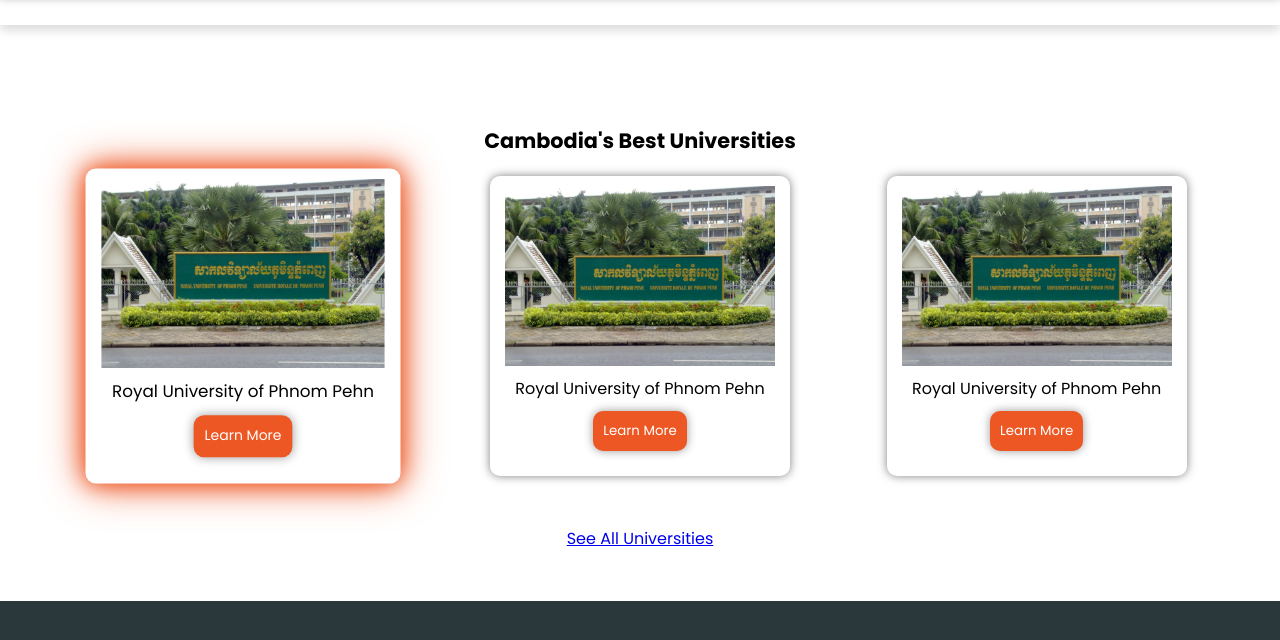
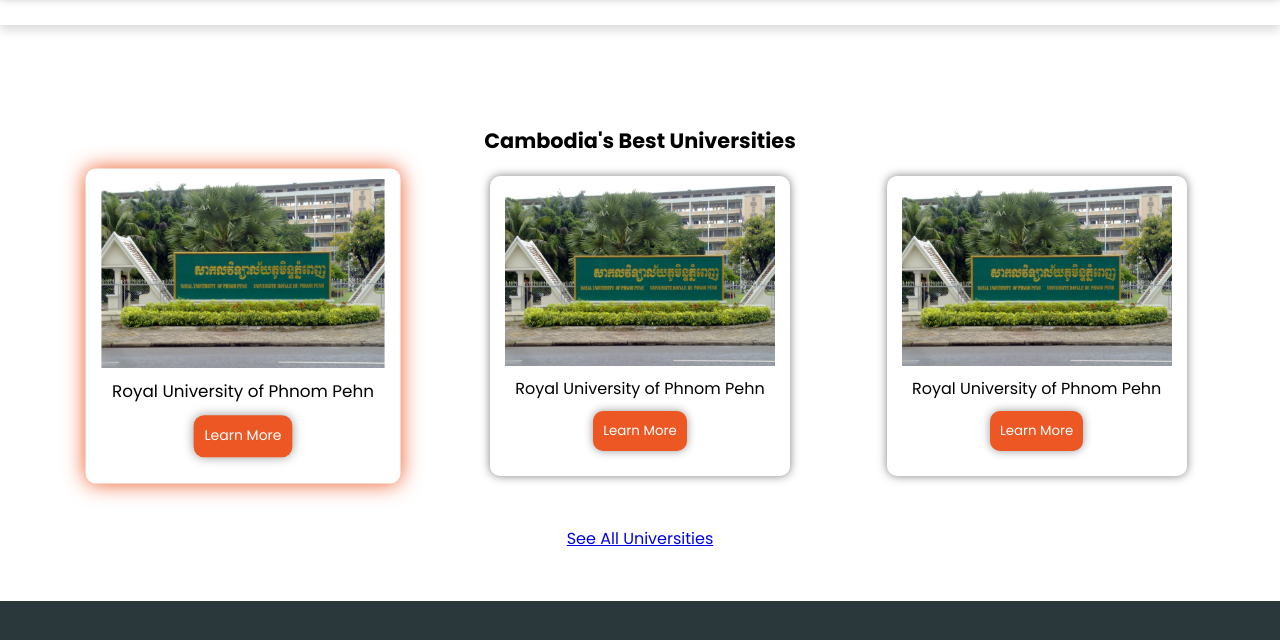
Before and after one commit to E8-Web-Application/NissetSR, a plain HTML site: page Home/index.html in a window 1280 px wide. In both pictures the pointer is over the element 243 px from the left and 871 px from the top of the page. Shown: the part 545-1185 px from the top of the page. Drawn offline with Linux system fonts and the light colour scheme; a web font is replaced by a local one.

Commit message:
last commit in homepage

```diff
--- a/Home/style.css
+++ b/Home/style.css
@@ -222,7 +222,7 @@
 }
 
 .card:hover {
-    box-shadow: 0 0 20px #ED5724, 0 0 40px #ED5724;
+    box-shadow: 0 0 20px #ED5724;
     scale: 1.05;
 }
 
```
Also changed, not shown: Images/facebook.png (added), Images/github-sign.png (added), Images/instagram.png (added), Images/linkedin.png (added), Images/twitter-sign.png (added).
